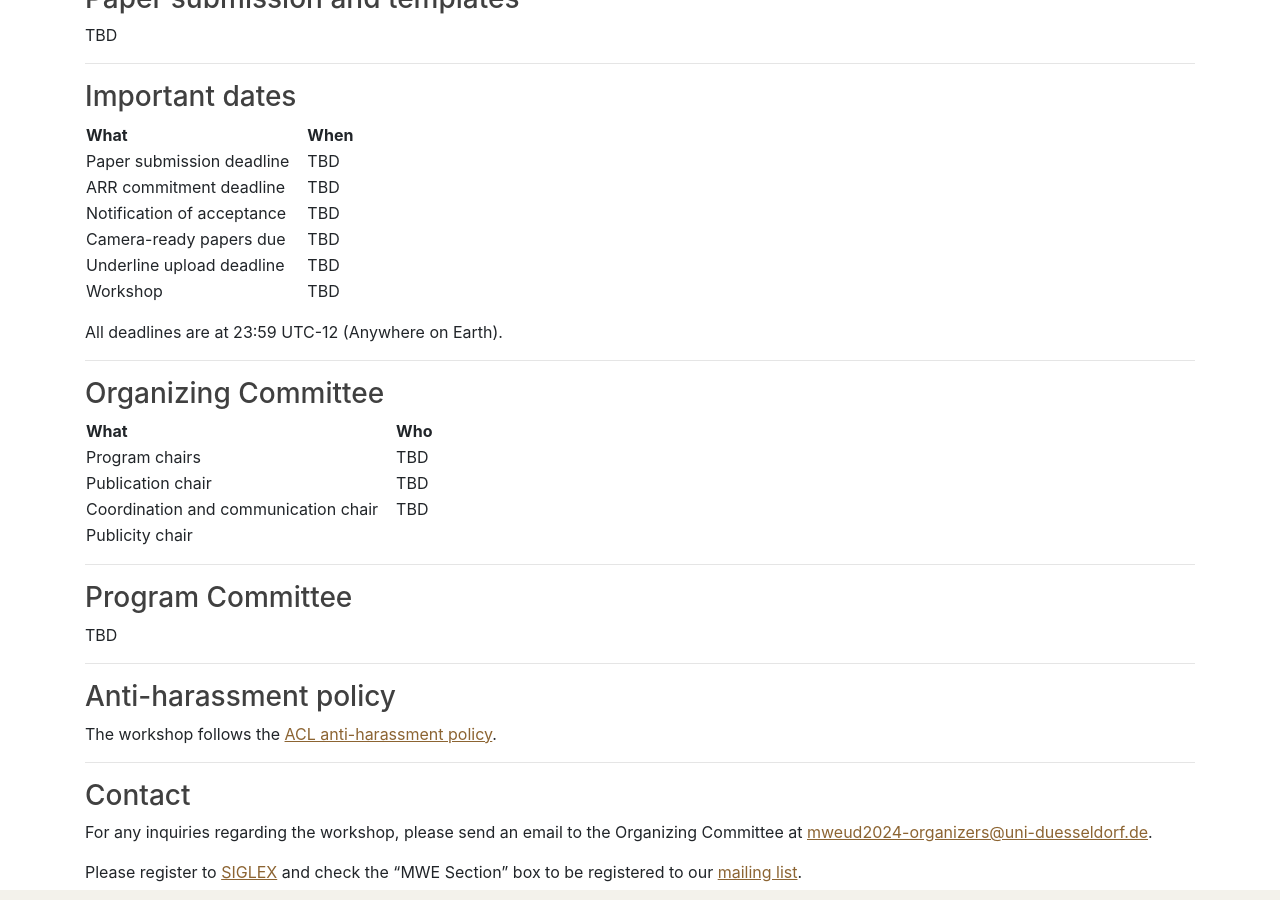
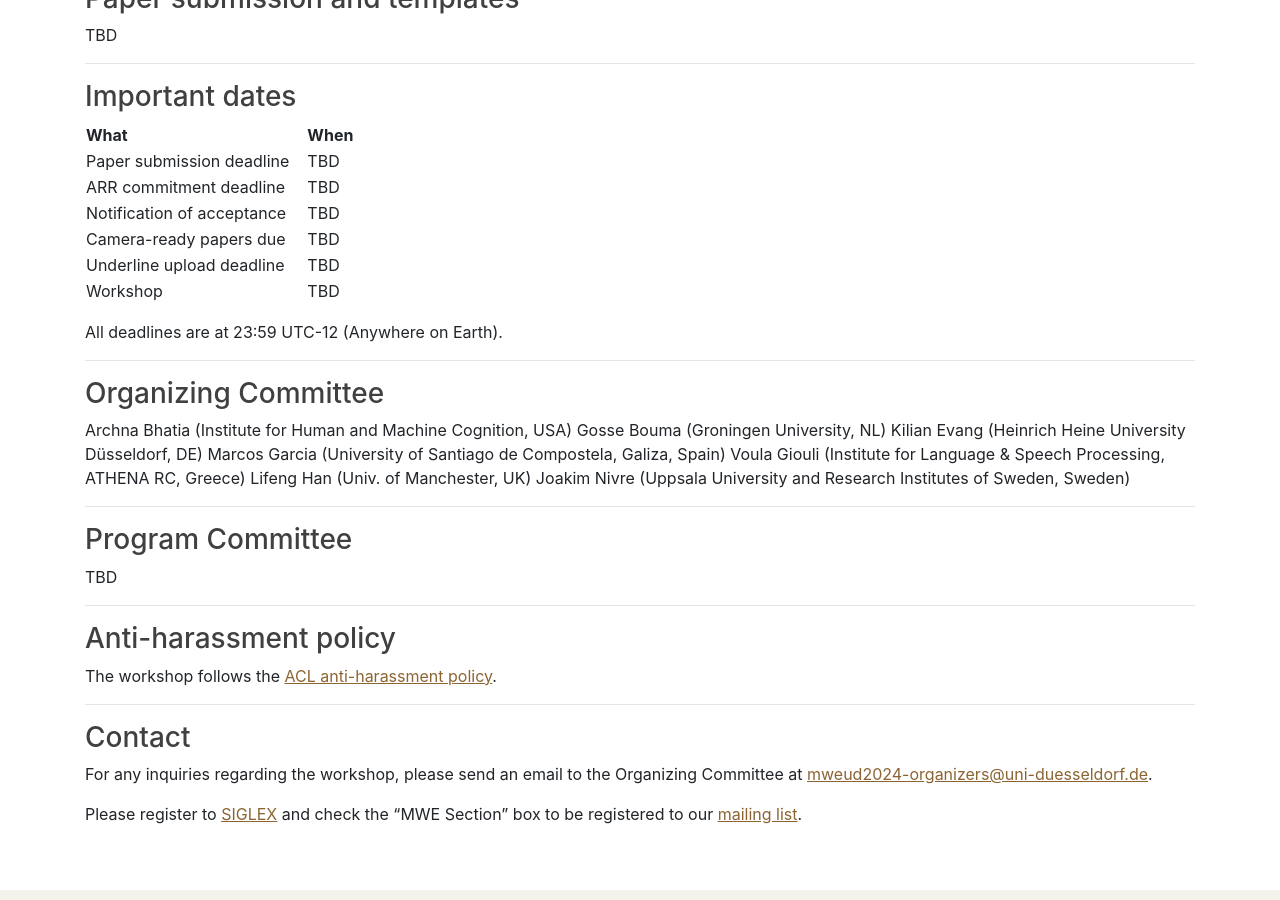
Before and after one commit to multiword/multiword.github.io, a Jekyll site: the page built from mweud2024/index.md, in a window 1280 px wide and 900 px high, scrolled down 1576 px. Built offline with Jekyll 4.4.1, drawn with Linux system fonts in a browser that asks for light colours; comment, search, counter and statistics services are not loaded.

Commit message:
Add current Organizing Committee members

```diff
--- a/mweud2024/index.md
+++ b/mweud2024/index.md
@@ -120,13 +120,21 @@ All deadlines are at 23:59 UTC-12 (Anywhere on Earth).
 -----
 
 ### <a name="organizers"> Organizing Committee </a>
-
+<!--
 | What | Who |
 | ---- | --- |
 | Program chairs | TBD |
 | Publication chair | TBD |
 | Coordination and communication chair | TBD |
 | Publicity chair | |
+-->
+Archna Bhatia (Institute for Human and Machine Cognition, USA)
+Gosse Bouma (Groningen University, NL)
+Kilian Evang (Heinrich Heine University Düsseldorf, DE)
+Marcos Garcia (University of Santiago de Compostela, Galiza, Spain)
+Voula Giouli (Institute for Language & Speech Processing, ATHENA RC, Greece)
+Lifeng Han (Univ. of Manchester, UK)
+Joakim Nivre (Uppsala University and Research Institutes of Sweden, Sweden)
 
 -----
 
```
